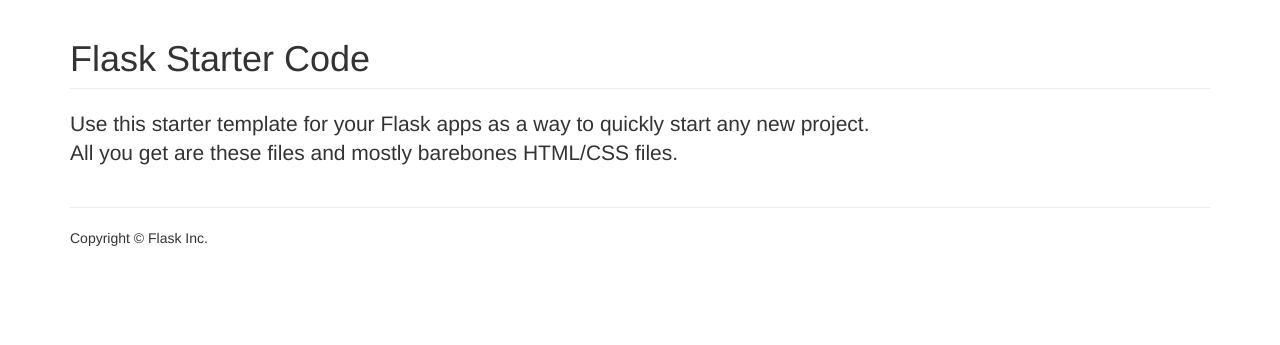
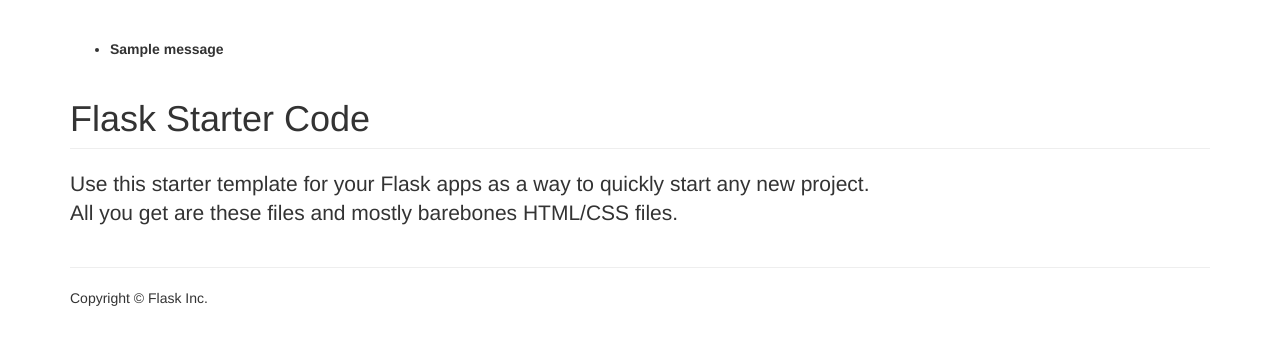
Before and after one commit to JasonHinds13/info3180-lab3-ex2, a Flask app: page / in a window 1280 px wide. Shown: the part 51-396 px from the top of the page. Run offline with Flask 2, Linux system fonts and the light colour scheme; one stand-in notice (Sample message) is shown; some libraries are stand-ins or nearby versions.

Commit message:
Fixed Issue

```diff
--- a/app/templates/home.html
+++ b/app/templates/home.html
@@ -1,6 +1,15 @@
 {% extends "base.html" %}
 
 {% block main %}
+{% with messages = get_flashed_messages() %}
+  {% if messages %}
+    <br><br>
+    <ul class=flashes>
+      <li style="font-weight: bold">{{ messages[-1] }}</li>
+    </ul>
+  {% endif %}
+{% endwith %}
+
 <h1 class="page-header">Flask Starter Code</h1>
 <p class="lead">Use this starter template for your Flask apps as a way to quickly start any new project.<br>
 All you get are these files and mostly barebones HTML/CSS files.</p>
```
Also changed, not shown: app/views.py (line endings or trailing spaces).
